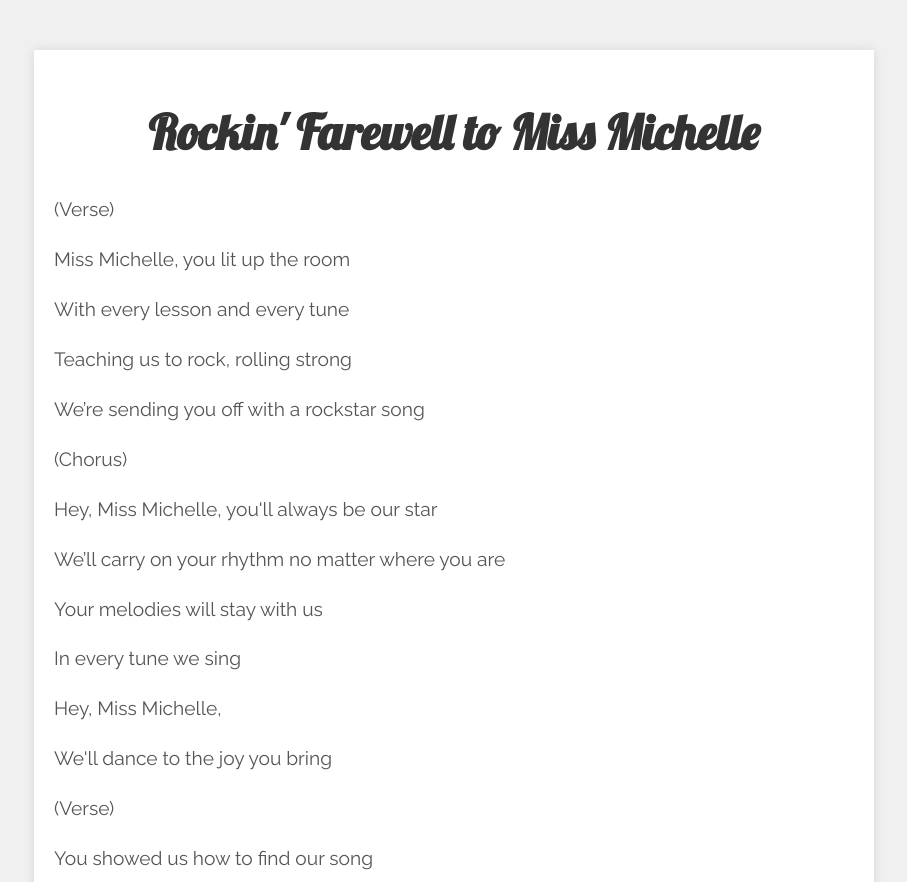
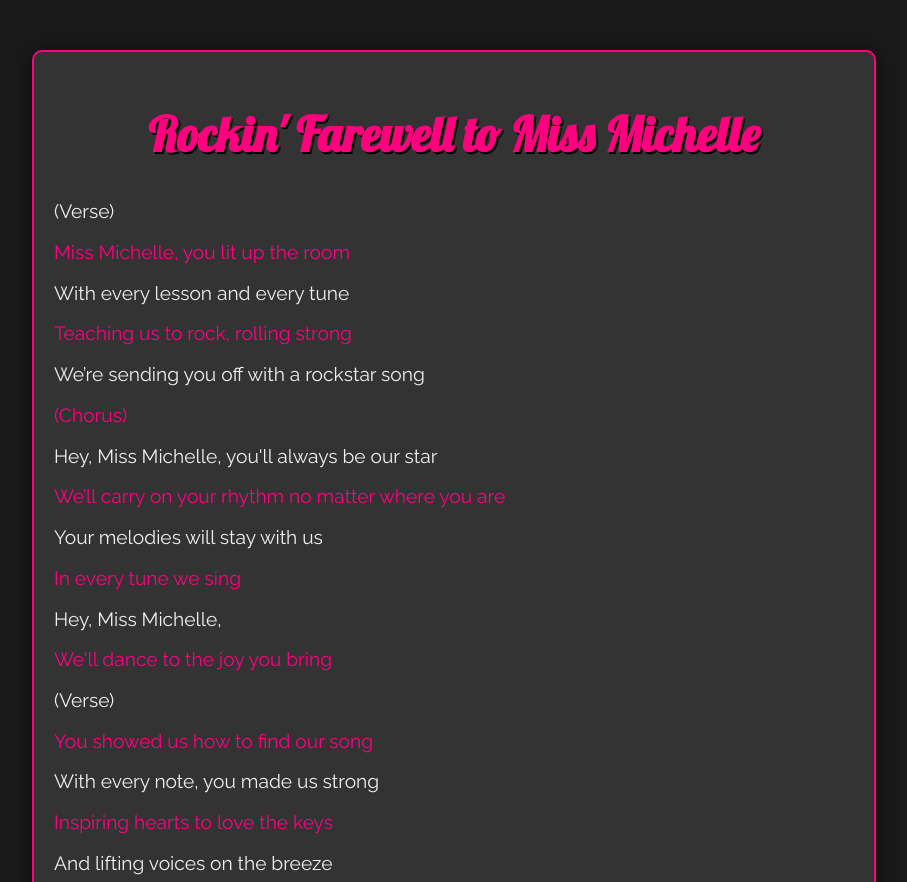
Before and after one commit to cmichaelbrown/miss-michelle, a plain HTML site: page index.html in a window 1280 px wide. Shown: the top 882 px of the page, without its empty margins (186-1093 px from the left). Drawn offline with Linux system fonts and the light colour scheme.

Commit message:
Update index.html
CSS updated

```diff
--- a/index.html
+++ b/index.html
@@ -8,29 +8,45 @@
     <style>
         body {
     font-family: 'Raleway', sans-serif;
-            background-color: #f0f0f0;
+    background-color: #1a1a1a;
     margin: 0;
     padding: 0;
+    color: #f0f0f0;
 }
+
 .container {
     max-width: 800px;
     margin: 50px auto;
     padding: 20px;
-            background-color: #fff;
-            box-shadow: 0 0 10px rgba(0, 0, 0, 0.1);
+    background-color: #333;
+    box-shadow: 0 0 20px rgba(0, 0, 0, 0.5);
     text-align: center;
+    border: 2px solid #ff007f;
+    border-radius: 10px;
 }
+
 h1 {
     font-family: 'Lobster', cursive;
     font-size: 3em;
-            color: #333;
+    color: #ff007f;
+    text-shadow: 2px 2px #000;
 }
+
 .lyrics {
     font-size: 1.2em;
     line-height: 1.6;
-            color: #555;
+    color: #f0f0f0;
     text-align: left;
 }
+
+.lyrics p {
+    margin: 10px 0;
+}
+
+.lyrics p:nth-child(even) {
+    color: #ff007f;
+}
+
     </style>
 </head>
 <body>
```
Lines whose indentation alone changed are shown as unchanged.
